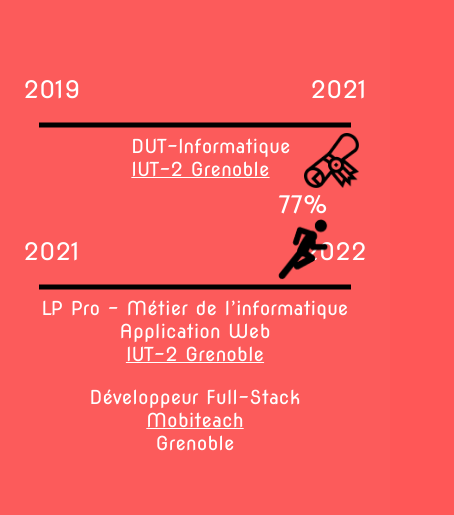
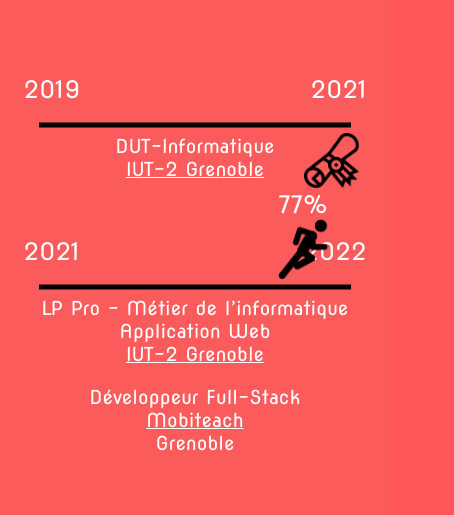
Before and after one commit to JorisMARTIN/website, a website built with webpack: page www/index.html in a window 390 px wide. Shown: the part 1060-1575 px from the top of the page, 454 px wide, since content can reach past the window. Built offline with nearby package versions, Linux system fonts and the light colour scheme.

Commit message:
Fix text aparition on mobile

```diff
--- a/www/scss/style.scss
+++ b/www/scss/style.scss
@@ -154,8 +154,11 @@ body {
                 }
 
                 @media screen and (max-width: $mobile-maxWidth) {
+                    & {
+                        flex-direction: column;
+                    }
+
                     & > p {
-                        width: 80%;
                         margin: 10px auto;
                     }
 
```
